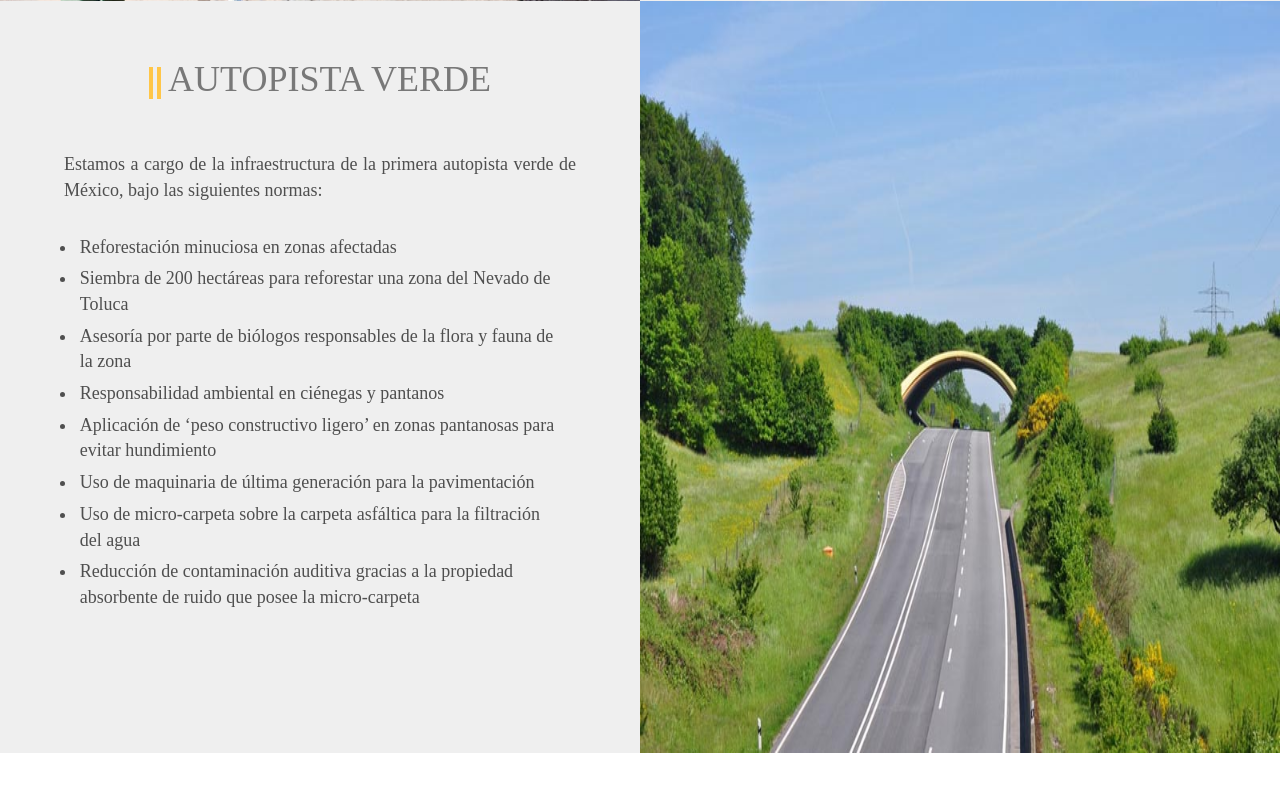
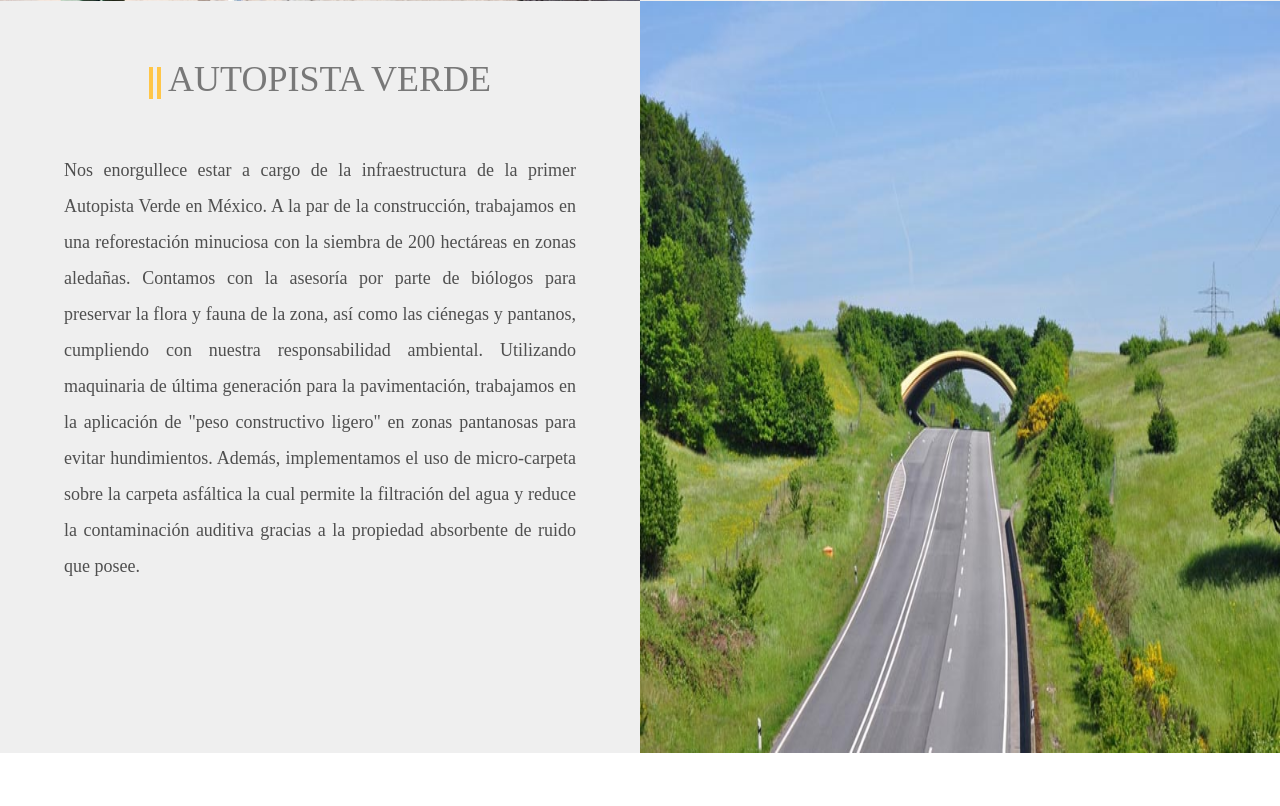
Before and after one commit to jesusrq92/autovan, a PHP site: page /mexico.php in a window 1280 px wide. Shown: the part 2674-3480 px from the top of the page. Run offline with PHP 8.4, Linux system fonts and the light colour scheme; some libraries are stand-ins or nearby versions; some web fonts are replaced.

Commit message:
cambio de texto en autopista verde

```diff
--- a/css/estilos.css
+++ b/css/estilos.css
@@ -234,6 +234,17 @@ p#parrafoIndex::first-line
 	margin-right: 10%;
 	font-size: 18px;
     padding-bottom: 1em;
+}
+
+.parrafoObjetivosDos{
+    color: #4f4f4f;
+    text-align: justify;
+    margin-top: 2.9em;
+    margin-left: 10%;
+    margin-right: 10%;
+    font-size: 18px;
+    padding-bottom: 1em;
+    line-height: 2;
 }
 
 /*SERVICIO ESTILOS*/
--- a/mexico.html
+++ b/mexico.html
@@ -105,18 +105,11 @@
          <center>
          <h1 class="subtitulos"><br><img src="images/iconoBarras.png"> AUTOPISTA VERDE</h1>
          </center>
-            <p class="parrafoObjetivos">
-              Estamos a cargo de la infraestructura de la primera autopista verde de México, bajo las siguientes normas:
-              <ul>
-                <li class="listaAutopistaVerde">Reforestación minuciosa en zonas afectadas</li>
-                <li class="listaAutopistaVerde">Siembra de 200 hectáreas para reforestar una zona del Nevado de Toluca</li>
-                <li class="listaAutopistaVerde">Asesoría por parte de biólogos responsables de la flora y fauna de la zona</li>
-                <li class="listaAutopistaVerde">Responsabilidad ambiental en ciénegas y pantanos</li>
-                <li class="listaAutopistaVerde">Aplicación de ‘peso constructivo ligero’ en zonas pantanosas para evitar hundimiento</li>
-                <li class="listaAutopistaVerde">Uso de maquinaria de última generación para la pavimentación</li>
-                <li class="listaAutopistaVerde">Uso de micro-carpeta sobre la carpeta asfáltica para la filtración del agua</li>
-                <li class="listaAutopistaVerde">Reducción de contaminación auditiva gracias a la propiedad absorbente de ruido que posee la micro-carpeta</li>
-              </ul>
+            <p class="parrafoObjetivosDos">
+              Nos enorgullece estar a cargo de la infraestructura de la primer Autopista Verde en México. A la par de la construcción, trabajamos en una reforestación minuciosa con la siembra de 200 hectáreas en zonas aledañas. Contamos con la asesoría por parte de biólogos para preservar la flora y fauna de la zona, así como las ciénegas y pantanos, cumpliendo con nuestra responsabilidad ambiental.
+
+              Utilizando maquinaria de última generación para la pavimentación, trabajamos en la aplicación de "peso constructivo ligero" en zonas pantanosas para evitar hundimientos. Además, implementamos el uso de micro-carpeta sobre la carpeta asfáltica la cual permite la filtración del agua y reduce la contaminación auditiva gracias a la propiedad absorbente de ruido que posee.
+
               </p>
 
 
```
